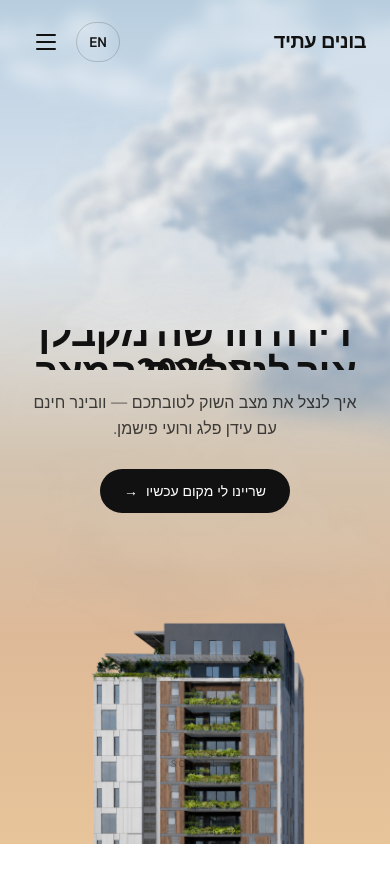
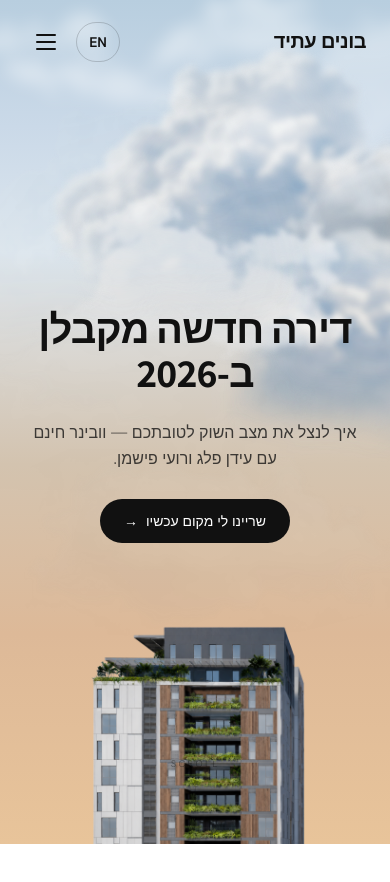
Before and after one commit to Adam077K/realestate, a Next.js app in the folder find-landing/: page / in a window 390 px wide. Shown: the top 882 px of the page. Built offline with nearby package versions, Linux system fonts and the light colour scheme.

Commit message:
fix(find-landing): hero slot-roll clean masked vertical roll (no overlap frame) + mobile building flush

```diff
--- a/find-landing/components/sections/Hero.tsx
+++ b/find-landing/components/sections/Hero.tsx
@@ -43,7 +43,7 @@
 
 import dynamic from 'next/dynamic'
 import Image from 'next/image'
-import { forwardRef, useRef, useState, useEffect } from 'react'
+import { forwardRef, useRef, useState, useEffect, useCallback } from 'react'
 
 import Pill from '@/components/ui/Pill'
 import { BrandWordmarkMask } from '@/components/layout/Logo'
@@ -92,14 +92,32 @@ export default function Hero() {
   const outlineRef = useRef<HTMLDivElement>(null)
   const fillRef = useRef<HTMLDivElement>(null)
   const scrollNudgeRef = useRef<HTMLDivElement>(null)
+  const buildingOuterRef = useRef<HTMLDivElement>(null)
 
   // Shared scroll progress — written by ScrollTrigger onUpdate, read by HeroClouds' rAF.
   // Plain ref: zero React re-renders per scroll tick.
   const progressRef = useRef<number>(0)
 
+  // Slot height in pixels — measured by SlotRollHeadline's ResizeObserver.
+  // Stored as state so useGsapContext dependency array triggers a re-run once measured.
+  const [slotHeightPx, setSlotHeightPx] = useState<number>(0)
+
   // Client-side mount gate — set after first hydration
   const [mounted, setMounted] = useState(false)
   useEffect(() => { setMounted(true) }, [])
+
+  const handleSlotHeight = useCallback((px: number) => {
+    setSlotHeightPx(px)
+  }, [])
+
+  // Issue B — set building outer translateY after mount to avoid SSR hydration mismatch.
+  // Mobile (< 768px) needs more nudge than desktop to cover transparent PNG bottom pixels.
+  useEffect(() => {
+    const el = buildingOuterRef.current
+    if (!el) return
+    const nudge = window.innerWidth < 768 ? 8 : 4
+    el.style.transform = `translateX(-50%) translateY(${nudge}px)`
+  }, [mounted])
 
   // ── Pinned, scrubbed master timeline (motionOk only) ─────────────────────
   useGsapContext(
@@ -121,6 +139,10 @@ export default function Hero() {
         !buildingWrap || !headline || !slotTrack || !subCta ||
         !buildingImg || !wordmark || !outline || !fill
       ) return
+
+      // Wait until the slot height is measured (ResizeObserver fires after mount).
+      // slotHeightPx === 0 means the component hasn't rendered slots yet.
+      if (slotHeightPx === 0) return
 
       // Responsive rest scale: lower at desktop so headline has clean sky above.
       const restScale = getBuildingRestScale()
@@ -167,39 +189,53 @@ export default function Hero() {
         0
       )
 
-      // P1.2 — Headline slot-roll settle window.
-      // Slot cycling starts at p≈0.04 so first sentence is stable for ~first 800ms
-      // of pin (scrub maps ~3.5% pin to the settle delay at normal scroll speed).
-      // Dice-roll step modifier for tactile slot resolve.
+      // ISSUE A FIX — Clean masked vertical roll.
+      // The track translates by PIXEL MULTIPLES of the measured slotHeightPx.
+      // This guarantees that at every progress position the clip window shows
+      // exactly ONE slot — no partial bleed from an adjacent sentence.
+      //
+      // Each slot transition is a discrete step (GSAP modifiers snaps to the
+      // nearest slot boundary using a sharp cubic ease-in-out that resolves
+      // quickly). Within each step the track moves exactly slotHeightPx up,
+      // so the outgoing sentence exits through the TOP of the clip while the
+      // incoming one enters from BELOW — a clean mechanical roll, not a fade.
+      //
+      // Settle window: slot cycling starts at p=0.04 so sentence 1 is fully
+      // stable from p=0 to p=0.04 (the first thing the user sees at rest).
       const lineCount = cycle.length
       if (lineCount > 1) {
-        const endYPercent = -100 * ((lineCount - 1) / lineCount)
-        // Delay slot start to ~p 0.04 so sentence 1 reads cleanly at rest.
+        const totalSlots = lineCount - 1
+        // Total pixel travel: last slot is at -slotHeightPx * totalSlots.
+        const endY = -(slotHeightPx * totalSlots)
+
         tl.fromTo(
           slotTrack,
-          { yPercent: 0 },
+          { y: 0 },
           {
-            yPercent: endYPercent,
+            y: endY,
             duration: 0.24,  // spans p 0.04–0.28
             ease: 'none',
             modifiers: {
-              yPercent: (raw: string) => {
-                const m = lineCount
-                const total = m - 1
-                const pos = (parseFloat(raw) / endYPercent) * total // 0..total
-                const idx = Math.min(Math.floor(pos), total - 1)
+              y: (raw: string) => {
+                // raw comes in as "Npx" from GSAP's internal representation.
+                const rawPx = parseFloat(raw)
+                // Map raw px → slot index (0..totalSlots) in progress space.
+                const progress = rawPx / endY           // 0..1 across the tween
+                const pos = progress * totalSlots       // 0..totalSlots (float)
+                const idx = Math.min(Math.floor(pos), totalSlots - 1)
                 const frac = pos - idx
-                // Cubic ease-in-out per slot
+                // Sharp cubic ease-in-out within each slot so the roll snaps
+                // cleanly: slow at extremes (slot settled), fast in the middle.
                 const eased =
                   frac < 0.5
                     ? 4 * frac * frac * frac
                     : 1 - Math.pow(-2 * frac + 2, 3) / 2
-                const stepped = (idx + eased) / total
-                return `${stepped * endYPercent}`
+                const resultPx = -((idx + eased) * slotHeightPx)
+                return `${resultPx}px`
               },
             },
           },
-          0.04  // settle window: first sentence stable from p=0 to p=0.04
+          0.04  // settle window: sentence 1 stable from p=0 to p=0.04
         )
       }
 
@@ -255,8 +291,9 @@ export default function Hero() {
         if (nav) gsap.set(nav, { opacity: 1 })
       }
     },
-    // Re-run when motionOk or mounted resolves — both set once, fires twice max.
-    [motionOk, mounted, cycle.length]
+    // Re-run when motionOk or mounted resolves, and when slotHeightPx is measured.
+    // slotHeightPx starts at 0 (guard inside bails), then resolves once ResizeObserver fires.
+    [motionOk, mounted, cycle.length, slotHeightPx]
   )
 
   // ── Reduced-motion: static composed end-state ─────────────────────────────
@@ -321,12 +358,19 @@ export default function Hero() {
           No translateY → zero floating gap at all times.
           P2.5: bottom-0, no padding/margin on outer. object-bottom on img. */}
       {/* OUTER: centering only. bottom-0 + no bottom spacing = flush base.
-          P2.5: translateY(2px) nudges down to kill any sub-pixel gap from transparent
-          PNG bottom pixels (the building base may not fill all of the 1024×1024 frame). */}
+          Issue B: The hero-tower-v2.png has transparent pixels at its bottom edge
+          (the building base doesn't fill the full 1024×1024 frame).
+          translateY pushes the wrapper below the viewport bottom so those transparent
+          pixels are clipped by the pinned section's overflow-hidden.
+          Responsive: mobile needs more nudge than desktop because the render width
+          is smaller relative to the PNG, so the transparent band is proportionally larger. */}
       <div
+        ref={buildingOuterRef}
         className="absolute bottom-0 left-1/2 z-[2]"
         style={{
           width: 'min(78vw, 880px)',
+          // Default 4px nudge (overwritten to 8px on mobile by useEffect above).
+          // Section overflow-hidden clips any overflow below viewport.
           transform: 'translateX(-50%) translateY(4px)',
           margin: 0,
           padding: 0,
@@ -405,9 +449,13 @@ export default function Hero() {
 
       {/* 7. Text stack — vertically + horizontally centred. Direction-agnostic RTL. */}
       <div className="absolute inset-0 z-[4] flex flex-col items-center justify-center px-6 text-center">
-        {/* Cycling headline */}
+        {/* Cycling headline — onSlotHeight wires measured px to GSAP context. */}
         <div ref={headlineRef} className="flex w-full flex-col items-center">
-          <SlotRollHeadline ref={slotTrackRef} lines={cycle} />
+          <SlotRollHeadline
+            ref={slotTrackRef}
+            lines={cycle}
+            onSlotHeight={handleSlotHeight}
+          />
         </div>
 
         {/* Subhead + CTA — fades slightly earlier than headline */}
@@ -448,35 +496,91 @@ export default function Hero() {
 }
 
 // ─── Slot-roll headline ──────────────────────────────────────────────────────
-// Fixed-height viewport clips a vertical track of N stacked sentences.
-// Center-aligned and direction-agnostic — correct in RTL (Hebrew) and LTR (English).
+// Clean masked vertical roll: overflow-hidden clip window sized to the TALLEST
+// rendered slot (measured in pixels, accounts for wrapping on narrow viewports).
+// GSAP moves the track by px (not yPercent) so exactly ONE sentence occupies the
+// clip at every scroll position — zero bleed from adjacent slots.
+//
+// slotHeightPx: measured once on mount + on resize. Written to a CSS custom prop
+// on the clip container; the clip container's height tracks it. GSAP receives the
+// pixel value through a ref so the GSAP timeline can use it (not yPercent).
+//
+// onSlotHeight callback: Hero's GSAP context reads the resolved px height before
+// building its translate animation, so both are in sync.
 
 interface SlotRollHeadlineProps {
   lines: readonly string[]
+  onSlotHeight?: (px: number) => void
 }
 
 const SlotRollHeadline = forwardRef<HTMLDivElement, SlotRollHeadlineProps>(
-  function SlotRollHeadline({ lines }, trackRef) {
-    const lineHeightCss = 'clamp(2.5rem, 8vw, 7.5rem)'
+  function SlotRollHeadline({ lines, onSlotHeight }, trackRef) {
+    const clipRef = useRef<HTMLDivElement>(null)
+    const itemRefs = useRef<Array<HTMLSpanElement | null>>([])
+    // null = unmeasured; number = measured slot height in px
+    const [clipPx, setClipPx] = useState<number | null>(null)
+
+    const measureSlots = useCallback(() => {
+      // Measure BEFORE setting height on items — items must be height:auto so their
+      // content wraps naturally and the scroll height reflects the true wrapped height.
+      let max = 0
+      for (const el of itemRefs.current) {
+        if (!el) continue
+        // scrollHeight gives the full content height (incl. wrapped lines) regardless
+        // of the element's own height, so it works even if height is already constrained.
+        const h = el.scrollHeight
+        if (h > max) max = h
+      }
+      if (max > 0) {
+        setClipPx(max)
+        onSlotHeight?.(max)
+      }
+    }, [onSlotHeight])
+
+    useEffect(() => {
+      // Initial measure after mount.
+      measureSlots()
+      // Re-measure when the component width changes (viewport resize).
+      const ro = new ResizeObserver(measureSlots)
+      if (clipRef.current) ro.observe(clipRef.current)
+      return () => ro.disconnect()
+    }, [measureSlots])
 
     return (
       <div
+        ref={clipRef}
         className="w-full overflow-hidden"
-        style={{ height: lineHeightCss }}
+        // Clip height = one slot height (measured). Before measurement: auto
+        // (allows natural wrapping so measureSlots() reads correct scrollHeight).
+        style={clipPx != null ? { height: clipPx } : undefined}
         aria-label={lines[0]}
       >
         <div ref={trackRef} className="flex flex-col will-change-transform">
           {lines.map((line, i) => (
             <span
               key={`${i}-${line}`}
+              ref={(node) => { itemRefs.current[i] = node }}
               aria-hidden={i === 0 ? undefined : 'true'}
-              className="flex shrink-0 items-center justify-center font-bold text-[var(--color-ink)]"
+              className="flex shrink-0 items-center justify-center font-bold text-[var(--color-ink)] w-full text-center"
               style={{
-                height: lineHeightCss,
+                // BEFORE measurement: height auto so content wraps naturally and
+                // scrollHeight gives the true wrapped height for measurement.
+                // AFTER measurement: height = clipPx so each slot takes exactly
+                // the same space and GSAP's pixel translate cleanly moves between them.
+                height: clipPx != null ? clipPx : 'auto',
+                // Minimum height keeps the slot from collapsing to 0 before measurement.
+                minHeight: 'clamp(2.5rem, 8vw, 7.5rem)',
                 fontFamily: 'var(--font-hebrew-display)',
                 fontSize: 'clamp(2.5rem, 8vw, 7.5rem)',
-                lineHeight: 0.95,
+                lineHeight: 1.1,
                 letterSpacing: '-0.02em',
+                // Allow wrapping on narrow viewports.
+                whiteSpace: 'normal',
+                wordBreak: 'break-word',
+                // Vertical breathing room inside each slot.
+                paddingTop: '0.15em',
+                paddingBottom: '0.15em',
+                boxSizing: 'border-box',
               }}
             >
               {line}
```
